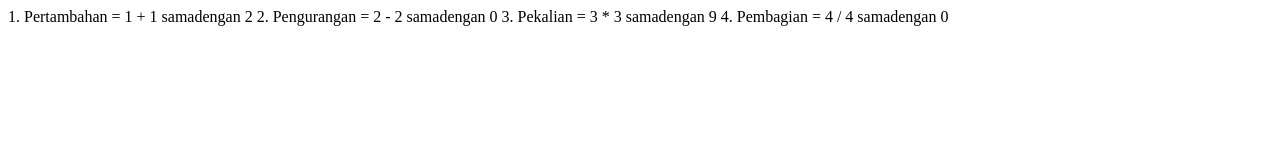
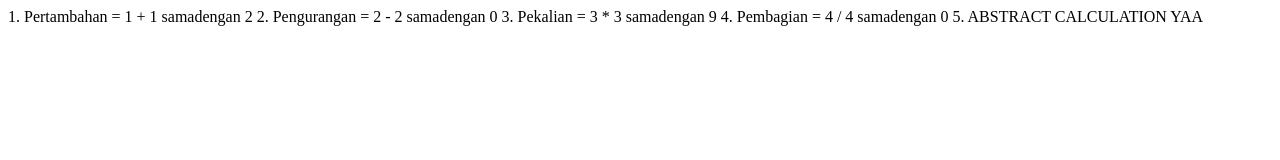
Before and after one commit to muhammadsyafrizalnoor/practice, a plain HTML site: page index.html in a window 1280 px wide. Drawn offline with Linux system fonts and the light colour scheme.

Commit message:
harusnya conflict add abstrach calculation yaa

```diff
--- a/index.html
+++ b/index.html
@@ -11,5 +11,6 @@
     2. Pengurangan = 2 - 2 samadengan 0
     3. Pekalian = 3 * 3 samadengan 9
     4. Pembagian = 4 / 4 samadengan 0
+    5. ABSTRACT CALCULATION YAA
 </body>
 </html>
```
